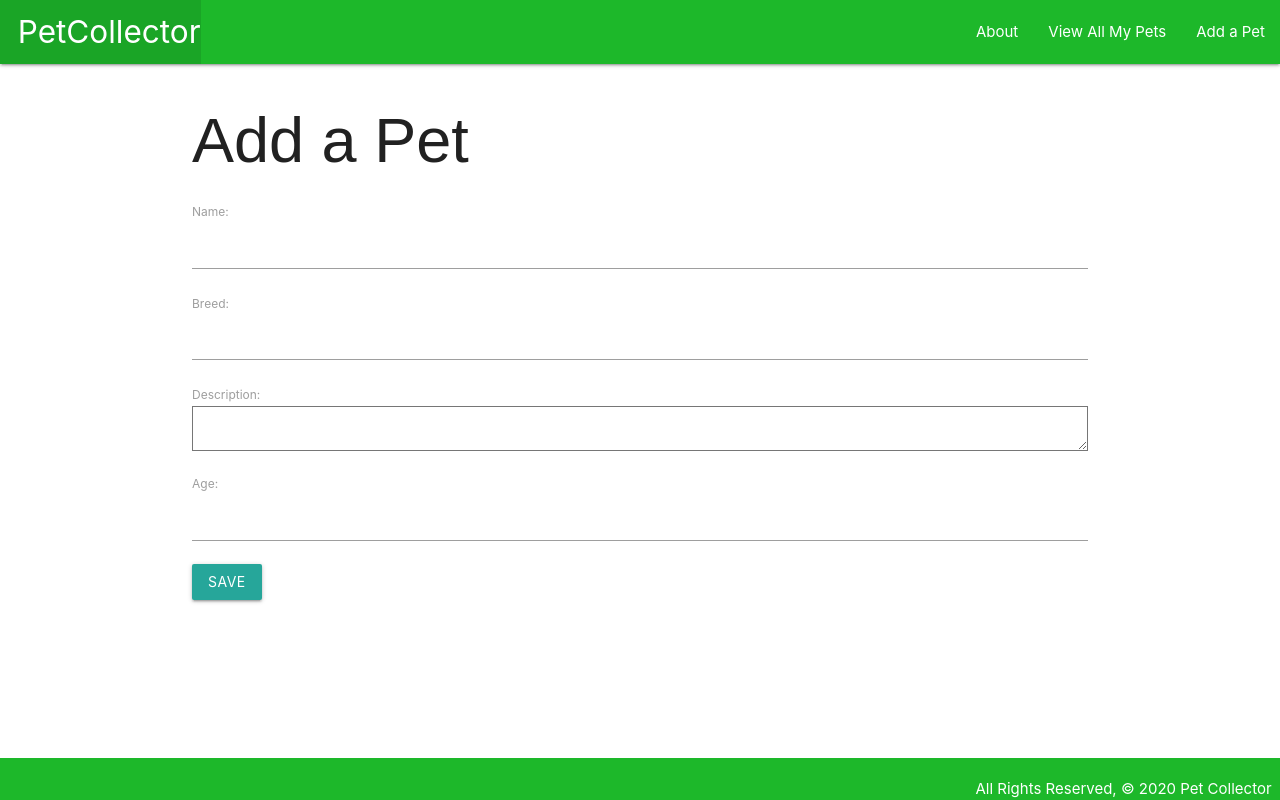
After one commit to u-lam/virtualpets, a Django app: page /pets/new in a window 1280 px wide. The commit adds this page. Run offline with Django 3.2, Linux system fonts and the light colour scheme.

Commit message:
created toys directory and related html pages

```diff
--- a/main_app/static/css/style.css
+++ b/main_app/static/css/style.css
@@ -3,7 +3,13 @@ body {
   min-height: 100vh;
   flex-direction: column;
 }
+.nav-wrapper, .page-footer {
+  background-color: rgb(29, 184, 42);
+}
 
+h1 {
+  font-family: Arial, Helvetica, sans-serif;
+}
 main {
   flex: 1 0 auto;
 }
--- a/main_app/templates/base.html
+++ b/main_app/templates/base.html
@@ -19,8 +19,9 @@
           <li><a href="/" class="left brand-logo">&nbsp;&nbsp;PetCollector</a></li>
         </ul>
         <ul class="right">
-          <li><a href="/about">About</a></li>
-          <li><a href="/pets">View All My Pets</a></li>
+          <li><a href="{% url 'about' %}">About</a></li>
+          <li><a href="{% url 'index' %}">View All My Pets</a></li>
+          <li><a href="{% url 'new_pet' %}">Add a Pet</a></li>
         </ul>
       </div>
     </nav>
--- /dev/null
+++ b/main_app/templates/pets/pet_form.html
@@ -0,0 +1,12 @@
+{% extends 'base.html' %}
+{% block content %}
+  <section class='form-section'>
+    <h1>Add a Pet</h1>
+    <form action="" method='POST' class='artist-form'>
+      {% csrf_token %}
+      {{ form.as_p }}
+      <button type='submit' class='btn'>Save</button>
+    </form>
+  </section>
+
+{% endblock %}
--- a/main_app/urls.py
+++ b/main_app/urls.py
@@ -5,6 +5,7 @@ urlpatterns = [
   path('', views.home, name='home'),
   path('about/', views.about, name='about'),
   path('pets/', views.pets_index, name='index'),
+  path('pets/new', views.new_pet, name='new_pet'),
   path('pets/<int:pet_id>', views.pets_detail, name='detail'),
   path('pets/<int:pet_id>/add_feeding/', views.add_feeding, name='add_feeding'),
 ]
--- a/main_app/views.py
+++ b/main_app/views.py
@@ -1,9 +1,6 @@
 from django.shortcuts import render, redirect
 from .models import Pet
 from .forms import PetForm, FeedingForm
-
-# Create your views here.
-from django.http import HttpResponse
 
 def home(request):
   return render(request, 'home.html')
@@ -16,7 +13,9 @@ def pets_index(request):
   return render(request, 'pets/index.html', { 'pets': pets})
 
 def pets_detail(request, pet_id):
+  # Get the ID of one pet
   pet = Pet.objects.get(id=pet_id)
+  # create a new feeding form to be rendered below with the template
   feeding_form = FeedingForm()
   return render(request, 'pets/detail.html', {
     'pet': pet, 'feeding_form': feeding_form
@@ -29,3 +28,14 @@ def add_feeding(request, pet_id):
     new_feeding.pet_id = pet_id
     new_feeding.save()
   return redirect('detail', pet_id=pet_id)
+
+def new_pet(request):
+  if request.method == 'POST':
+    form = PetForm(request.POST)
+    if form.is_valid():
+      pet = form.save()
+      return redirect('detail', pet.id)
+  else:
+    form = PetForm()
+    context = { 'form': form }
+    return render(request, 'pets/pet_form.html', context)
```
Also changed, not shown: main_app/templates/pets/detail.html (+5 -3 lines), main_app/templates/toys/toy_confirm_delete.html (added), main_app/templates/toys/toy_detail.html (added), main_app/templates/toys/toy_form.html (added), main_app/templates/toys/toy_list.html (added).
